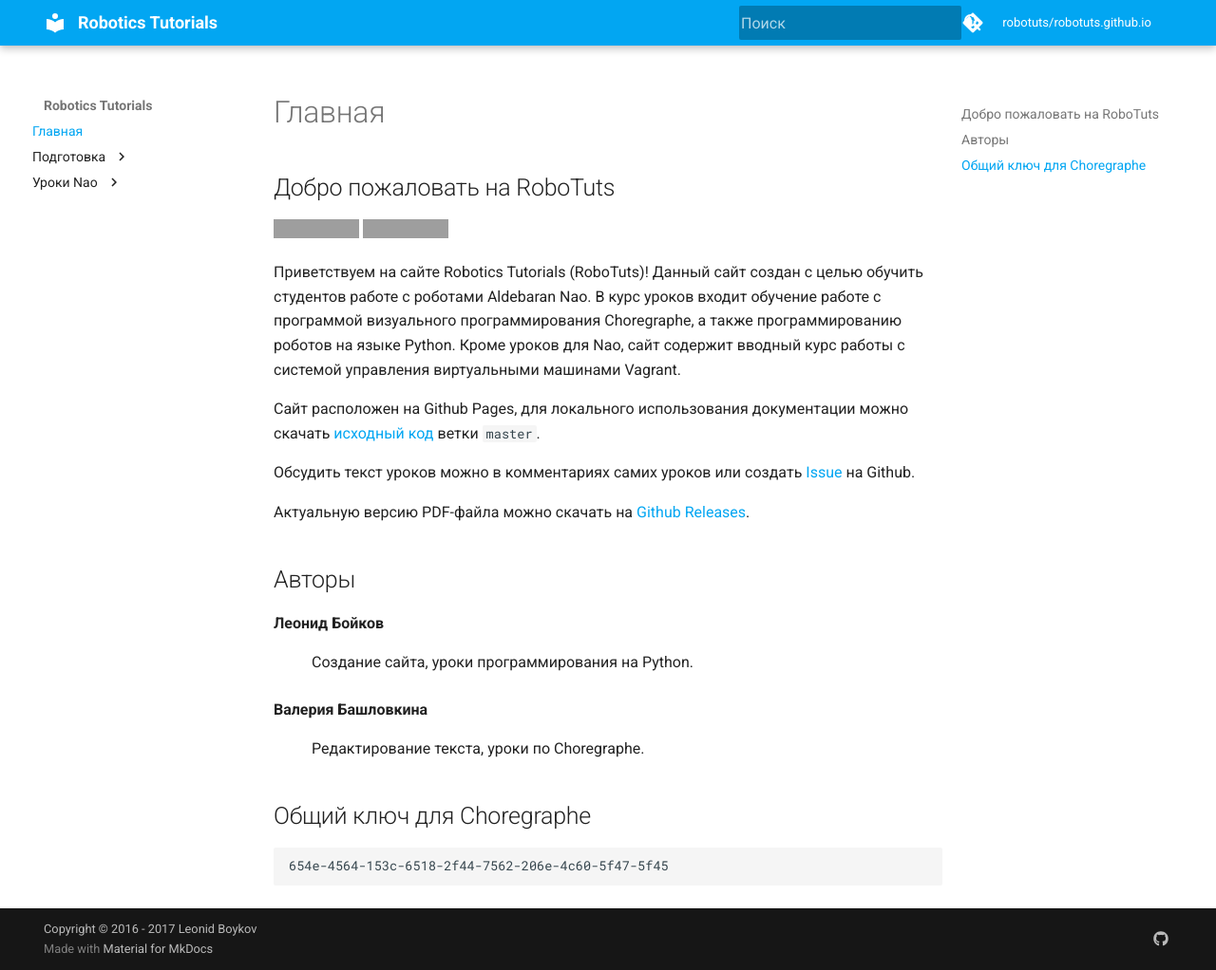
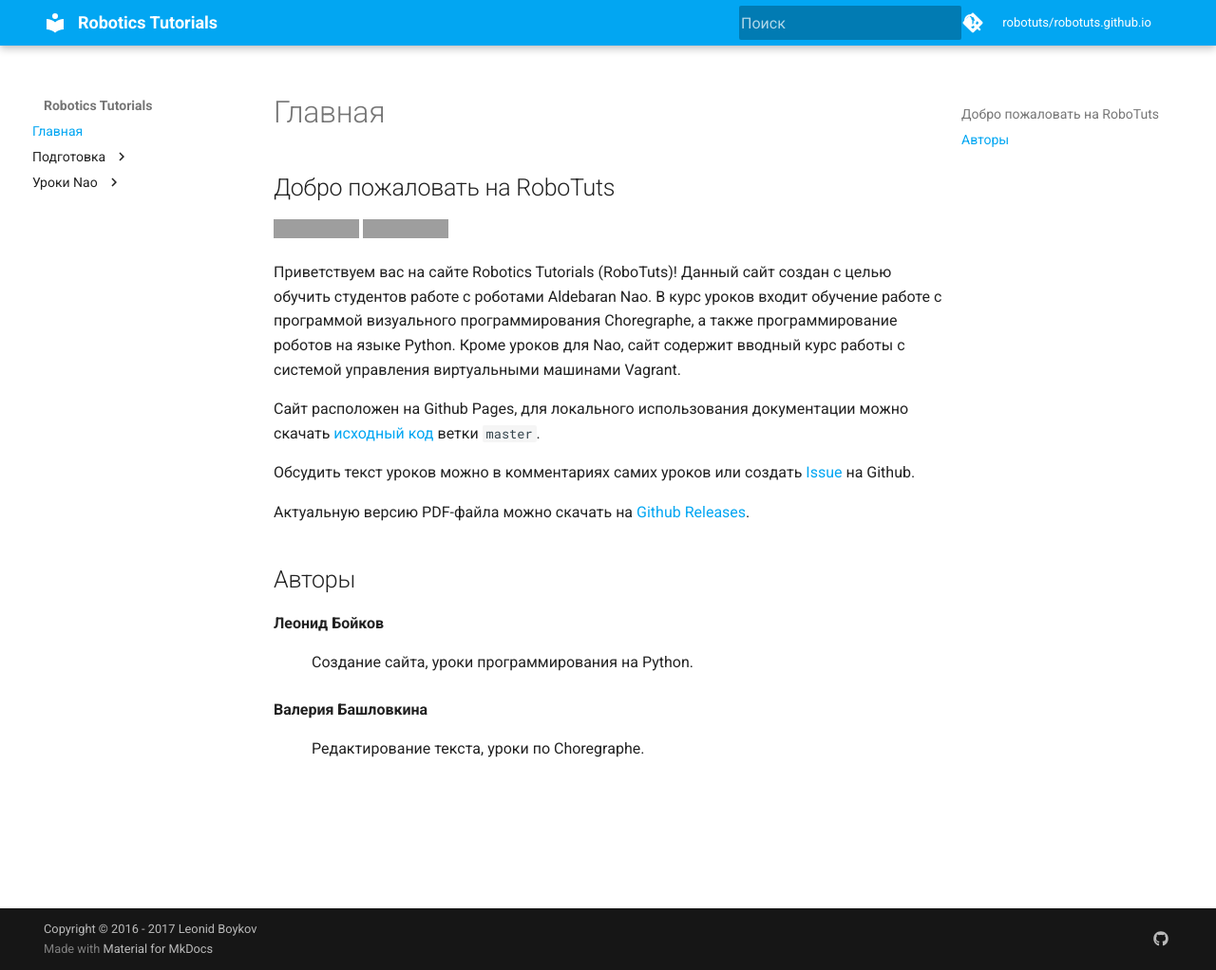
Before and after one commit to robotuts/robotuts.github.io, an MkDocs documentation site: the page built from docs/index.md, in a window 1280 px wide and 1022 px high. Shown: the whole window at 95% size. Built offline with MkDocs 1.6.1 and Material for MkDocs 9.7.7, drawn with Linux system fonts in a browser that asks for light colours; comment, search, counter and statistics services are not loaded; old or Windows-style settings are respelled for this version of MkDocs; grey boxes are pictures that could not be loaded.

Commit message:
Update content

````diff
--- a/docs/index.md
+++ b/docs/index.md
@@ -2,10 +2,10 @@
 [![Build Status](https://travis-ci.org/robotuts/robotuts.github.io.svg?branch=source)](https://travis-ci.org/robotuts/robotuts.github.io)
 [![Dependency Status](https://gemnasium.com/badges/github.com/robotuts/robotuts.github.io.svg)](https://gemnasium.com/github.com/robotuts/robotuts.github.io)
 
-Приветствуем на сайте Robotics Tutorials (RoboTuts)! Данный сайт создан с целью
-обучить студентов работе с роботами Aldebaran Nao. В курс уроков входит обучение
-работе с программой визуального программирования Choregraphe, а также
-программированию роботов на языке Python. Кроме уроков для Nao, сайт содержит
+Приветствуем вас на сайте Robotics Tutorials (RoboTuts)! Данный сайт создан с
+целью обучить студентов работе с роботами Aldebaran Nao. В курс уроков входит
+обучение работе с программой визуального программирования Choregraphe, а также
+программирование роботов на языке Python. Кроме уроков для Nao, сайт содержит
 вводный курс работы с системой управления виртуальными машинами Vagrant.
 
 Сайт расположен на Github Pages, для локального использования документации можно
@@ -24,9 +24,3 @@
 
 **Валерия Башловкина**
 :	Редактирование текста, уроки по Choregraphe.
-
-## Общий ключ для Choregraphe
-
-```
-654e-4564-153c-6518-2f44-7562-206e-4c60-5f47-5f45
-```
--- a/mkdocs.yml
+++ b/mkdocs.yml
@@ -53,10 +53,10 @@
 
 # Page tree
 pages:
-  - Главная: index.md
-  - Подготовка:
+  - 'Главная': index.md
+  - 'Подготовка':
     - 'Установка SDK': preparing/install-sdk.md
-    - Vagrant: preparing/vagrant.md
+    - 'Vagrant': preparing/vagrant.md
   - 'Уроки Nao':
     - 'Урок 1: Основы в Choregraphe': nao/lab1.md
     - 'Урок 2: Введение в QiChat': nao/lab2.md
--- a/theme/partials/language.html
+++ b/theme/partials/language.html
@@ -22,16 +22,19 @@
 
 <!-- Translations -->
 {% macro t(key) %}{{ {
+  "language": "ru",
   "edit.link.title": "Редактировать эту страницу",
   "footer.previous": "Назад",
   "footer.next": "Вперед",
   "meta.comments": "Комментарии",
   "meta.source": "Исходный код",
+  "search.languages": "",
   "search.placeholder": "Поиск",
   "search.result.placeholder": "Начните печатать для поиска",
   "search.result.none": "Нет совпадений",
   "search.result.one": "Найдено 1 совпадение",
   "search.result.other": "Найдено # совпадений",
+  "search.tokenizer": "[\s\-]+",
   "source.link.title": "Перейти к репозиторию",
   "toc.title": "Содержание"
 }[key] }}{% endmacro %}
````
Also changed, not shown: README.md (+0 -6 lines), docs/nao/lab1.md (+5 -0 lines), docs/preparing/vagrant.md (+3 -3 lines).
